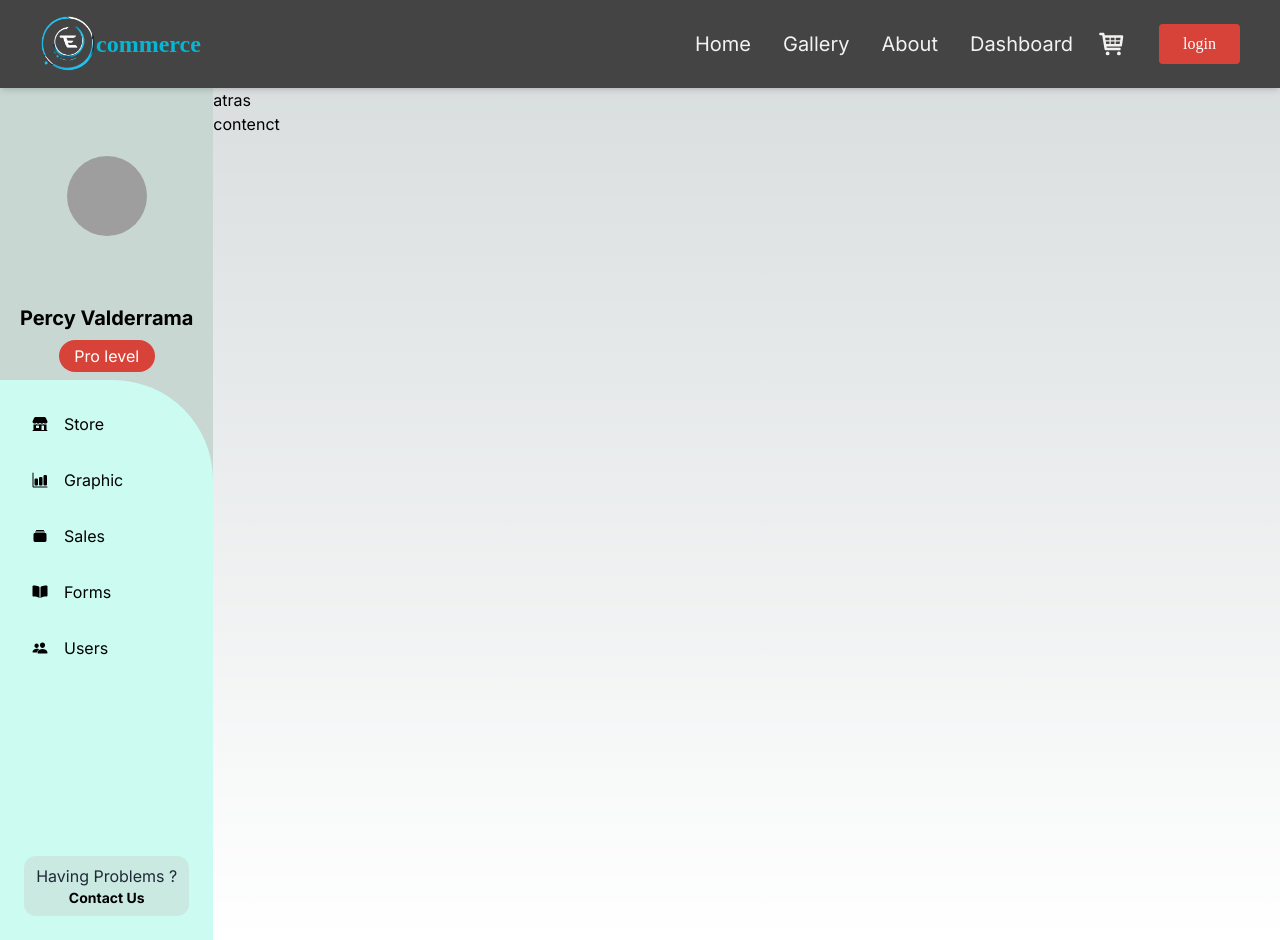
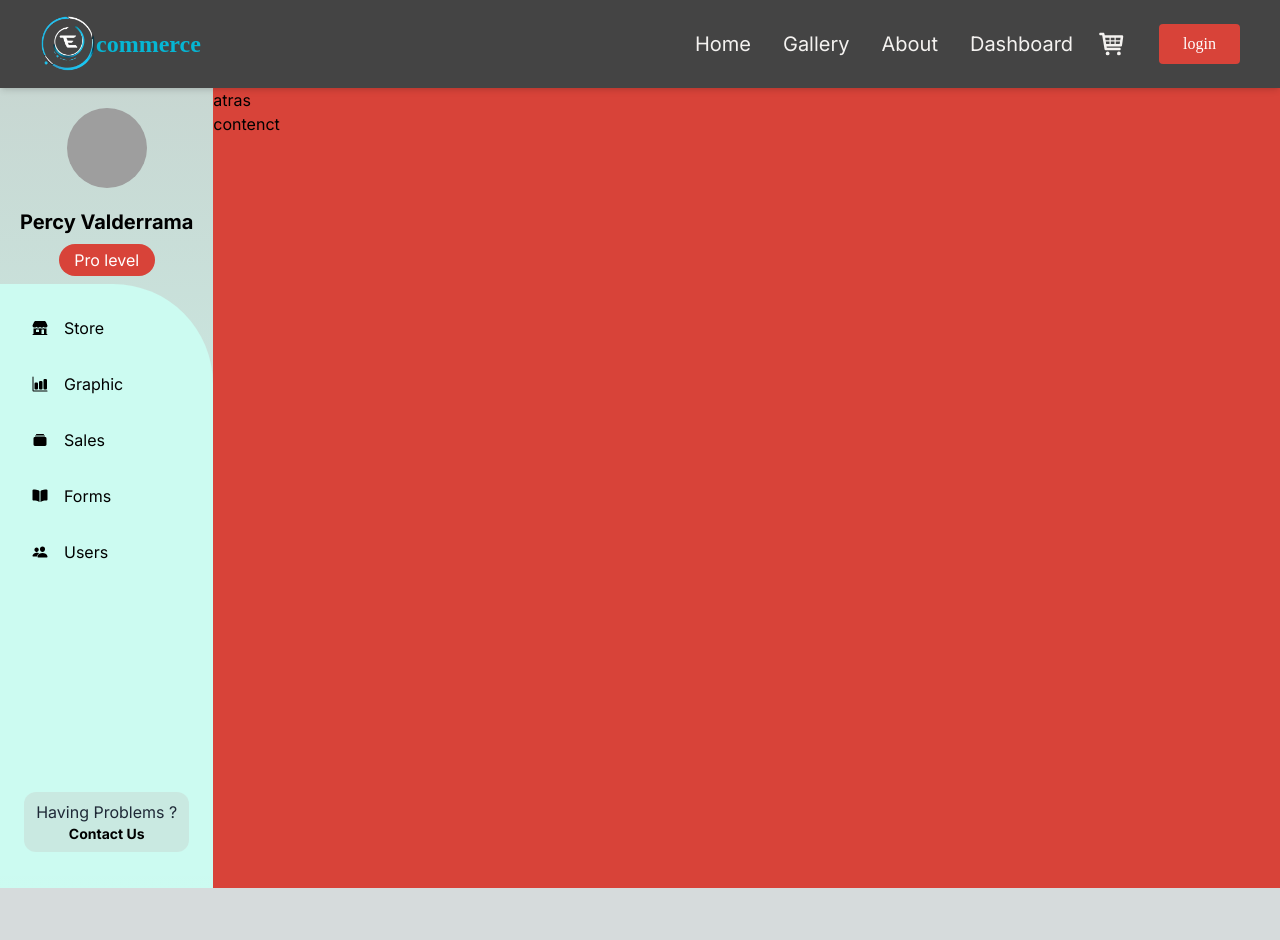
Before and after one commit to percylin33/gadget-galaxy, a Next.js app: page /dashboard in a window 1280 px wide. After the commit the page ends 888 px from the top, so only its background shows below. Built offline with nearby package versions, Linux system fonts and the light colour scheme; grey boxes are pictures that could not be loaded.

Commit message:
prueba-parece

```diff
--- a/src/app/dashboard/page.tsx
+++ b/src/app/dashboard/page.tsx
@@ -1,19 +1,19 @@
 import Sidebar from "@/components/Sidebar"
-import RootLayout from "@/app/layout"
+
 import Link from "next/link"
 
 export default function dashboardPage() {
     return (
-      <RootLayout showNavbar={false}>
-      <div className=' grid grid-cols-6 min-h-screen '>
+
+      <div className=' grid grid-cols-6 min-h-screen lg:h-[calc(100vh-4rem)] bg-rojo'>
 
         <Sidebar />
-        <main>
+        <main className=" bg-rojo">
           <a href='/'>atras</a>
           <br/>
           contenct
         </main>
       </div>
-      </RootLayout>
+
     )
   }
--- a/src/app/layout.tsx
+++ b/src/app/layout.tsx
@@ -12,16 +12,16 @@ export const metadata: Metadata = {
 
 export default function RootLayout({
   children,
-  showNavbar = true,
+
 }: {
   children: React.ReactNode;
-  showNavbar?: boolean;
+
 }) {
   return (
     <html lang="en">
 
       <body className={inter.className}>
-        <Navbar showNavbar={showNavbar} />
+        <Navbar />
         {children}
         </body>
     </html>
--- a/src/components/Navbar.tsx
+++ b/src/components/Navbar.tsx
@@ -12,7 +12,7 @@ interface NavbarProps {
     showNavbar: boolean;
   }
 
-function Navbar({ showNavbar }: NavbarProps)  {
+function Navbar()  {
     let linkNav = [
         {name: "Home", link: "/"},
         {name: "Gallery", link: "/gallery"},
@@ -29,7 +29,7 @@ function Navbar({ showNavbar }: NavbarProps)  {
 
 
     return (
-        <div className={`shadow-md w-full sticky top-0 left-0 ${showNavbar ? "" : "hidden"}`}>
+        <div className={`shadow-md w-full sticky top-0 left-0 `}>
             <div className='md:flex bg-nav items-center justify-between py-4 md:px-10 px-7'>
                 <div className='font-bold text-2xl cursor-pointer flex items-center font-[Poppins] text-gray-800'>
                     <Image src={logo} alt="imagen logo" className='w-14 h-14' />
--- a/src/components/Sidebar.tsx
+++ b/src/components/Sidebar.tsx
@@ -8,8 +8,8 @@ function Sidebar(){
        const [showMenu, setShowMenu] = useState(true);
     return (
     <>
-    <div className={`bg-plomo h-full fixed lg:static w-[80%] md:w-[40%] lg:w-full transition-all duration-300 left-0  ${showMenu ? "bottom-0" : "-bottom-full" }`}>
-            <div className="flex flex-col items-center justify-center p-8 py-4 gap-2 h-[27vh]">
+    <div className={`bg-gradient-to-b from-plomo to-teal-100 h-full fixed lg:static w-[80%] md:w-[40%] lg:w-full transition-all duration-300   ${showMenu ? "left-0" : "-left-full" }`}>
+            <div className="flex flex-col items-center justify-center p-8 py-4 gap-2 h-[15vh]">
                 <img src="https://www.pngall.com/wp-content/uploads/5/User-Profile-PNG-High-Quality-Image.png" alt="imagen"
                 className="w-20 h-20 object-cover rounded-full " />
             </div>
@@ -17,7 +17,7 @@ function Sidebar(){
 
             <p className="bg-rojo m-auto my-2  rounded-full py-1 px-3 text-center w-24 text-white">Pro level</p>
         {/* nav */}
-        <div className='bg-teal-100 p-6 rounded-tr-[100px] h-[70vh] flex flex-col  justify-between overflow-y-scroll gap-8'>
+        <div className='bg-teal-100 p-6 rounded-tr-[100px] h-[66vh] md:h-[66vh] lg:h-[74vh] flex flex-col  justify-between overflow-y-scroll gap-8'>
         <nav className='flex flex-col gap-4'>
             <Link href='#' className='flex items-center gap-4 py-2 px-2 rounded-xl hover:bg-plomo/50 transition-colors'>
                 <IoStorefront />Store
```
